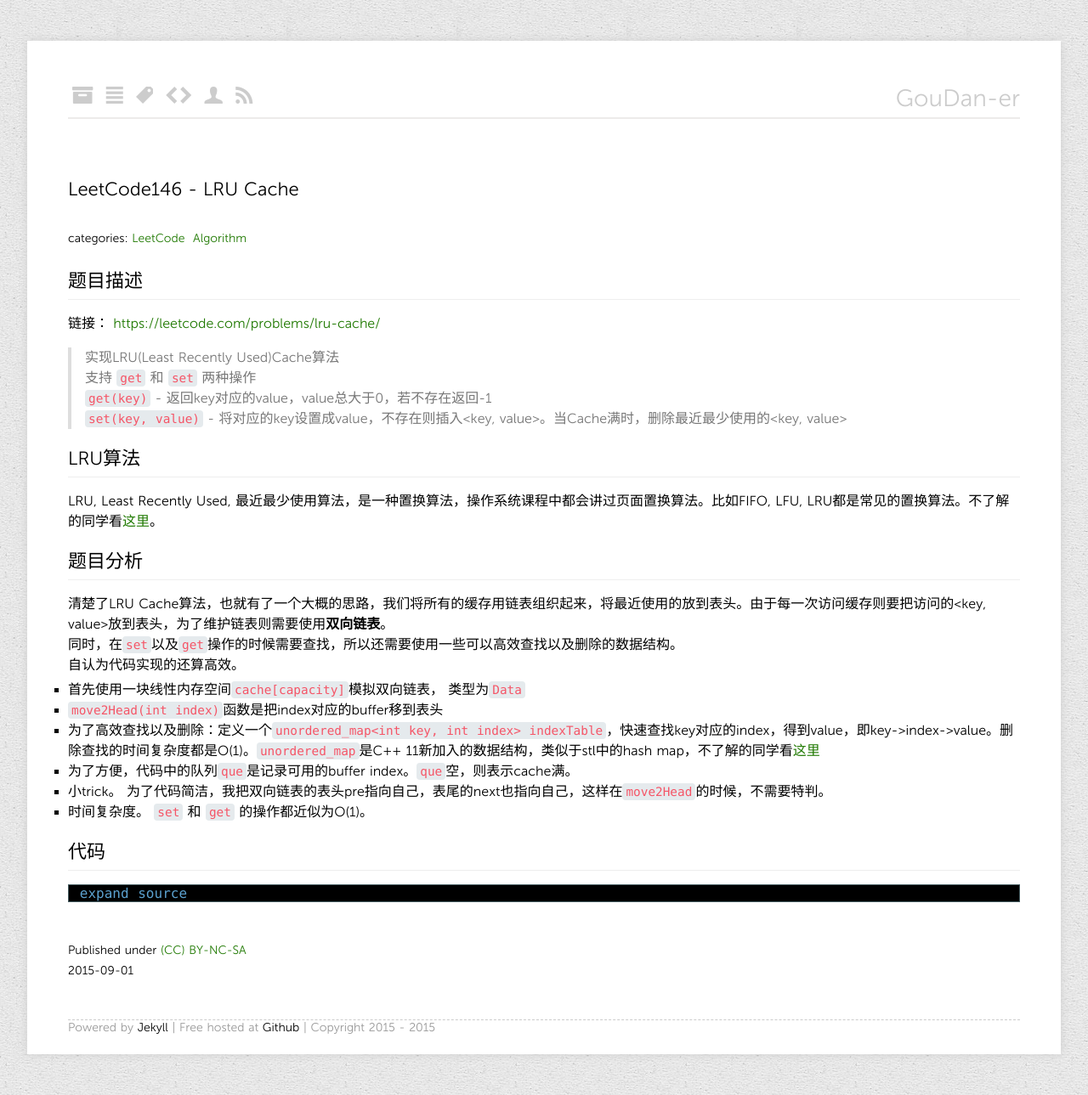
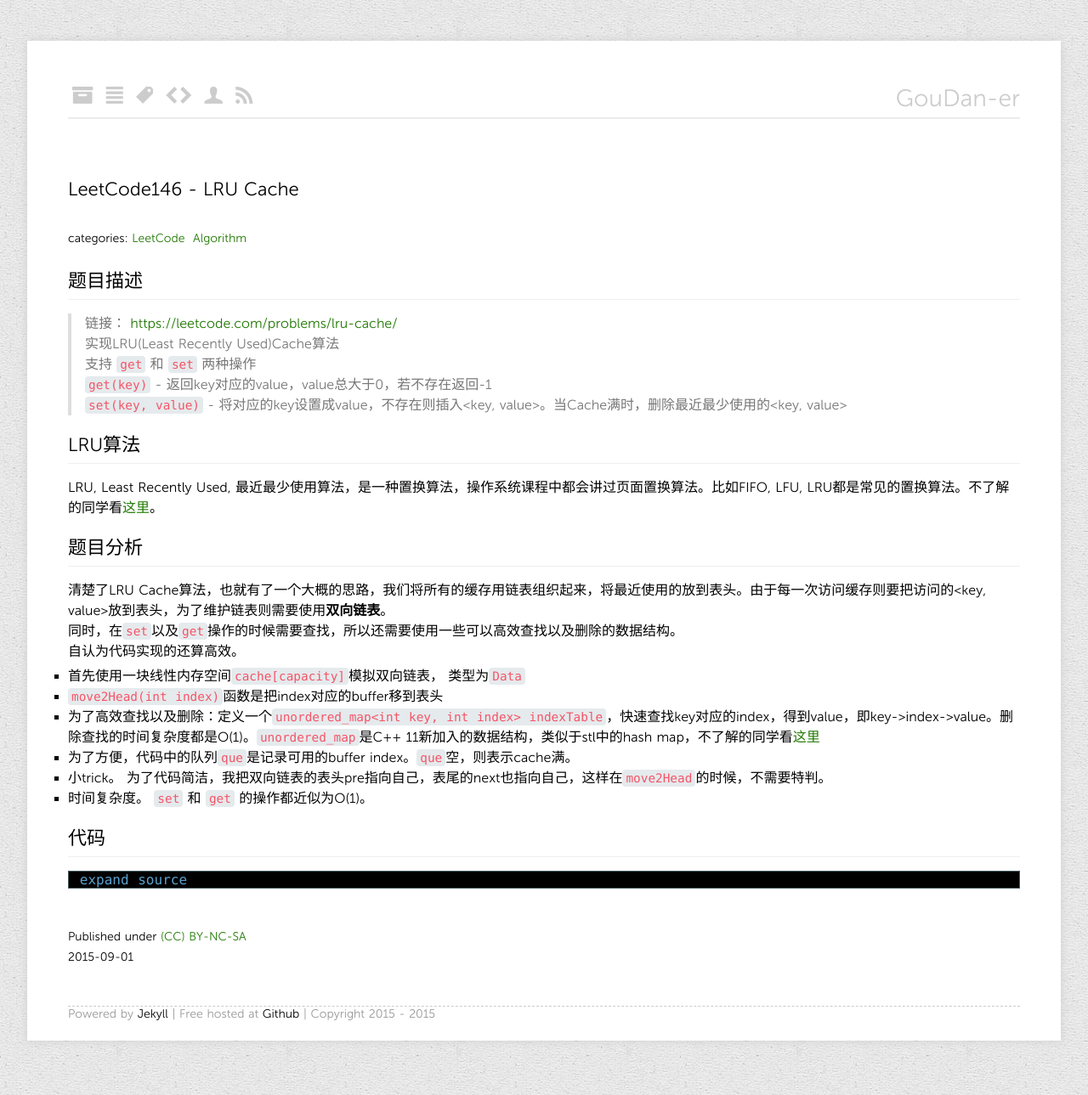
Before and after one commit to goudan-er/goudan-er.github.io, a Jekyll site: the page built from _posts/2015-09-01-leetcode146-lru-cache.md, in a window 1280 px wide. Shown: the whole page at 85% size. Built offline with Jekyll 4.4.1, drawn with Linux system fonts in a browser that asks for light colours; nearby versions of some CDN libraries; Markdown is read by kramdown in place of the engine named in the settings; comment, search, counter and statistics services are not loaded.

Commit message:
modeify code

````diff
--- a/_posts/2015-09-01-leetcode146-lru-cache.md
+++ b/_posts/2015-09-01-leetcode146-lru-cache.md
@@ -11,7 +11,7 @@ tags:
 ---
 
 ##题目描述
-链接： [https://leetcode.com/problems/lru-cache/](https://leetcode.com/problems/lru-cache/)
+> 链接： [https://leetcode.com/problems/lru-cache/](https://leetcode.com/problems/lru-cache/)
 > 实现LRU(Least Recently Used)Cache算法
 > 支持 ```get``` 和 ```set``` 两种操作
 > ```get(key)``` - 返回key对应的value，value总大于0，若不存在返回-1
````
